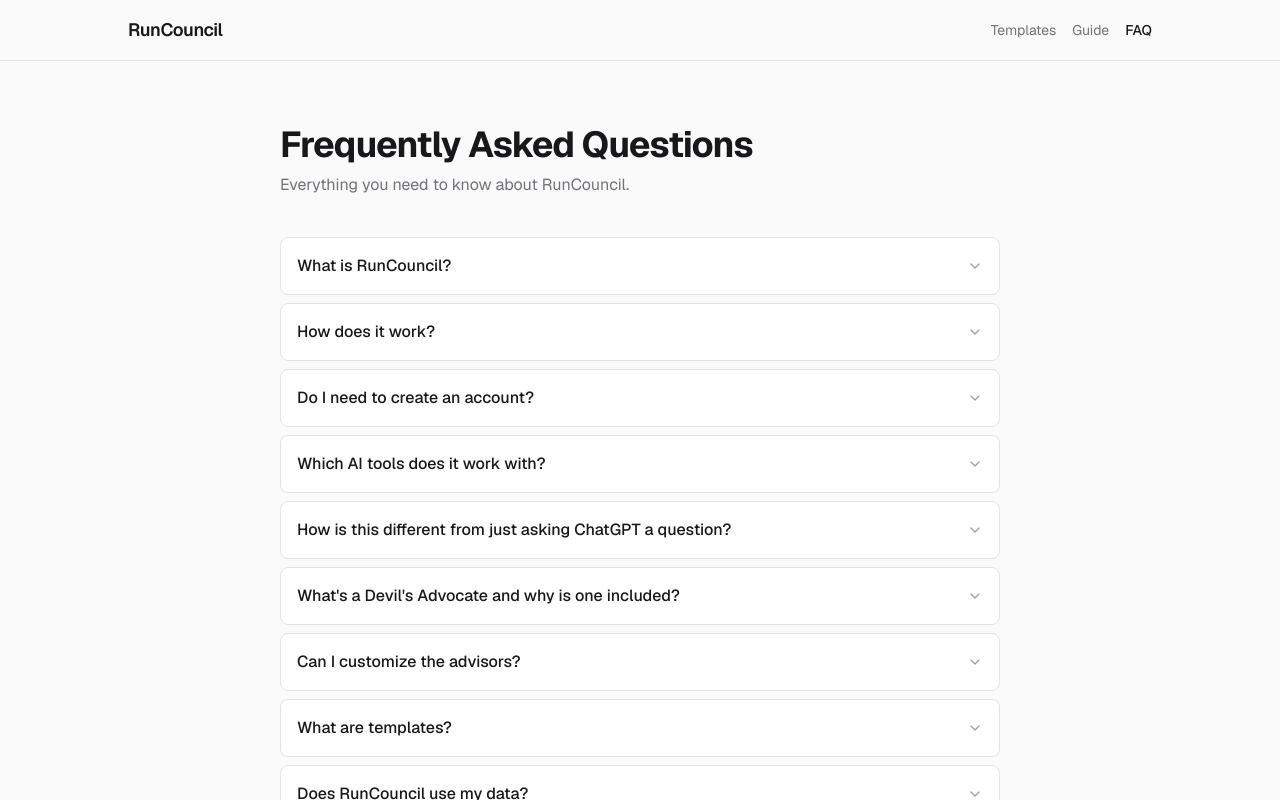
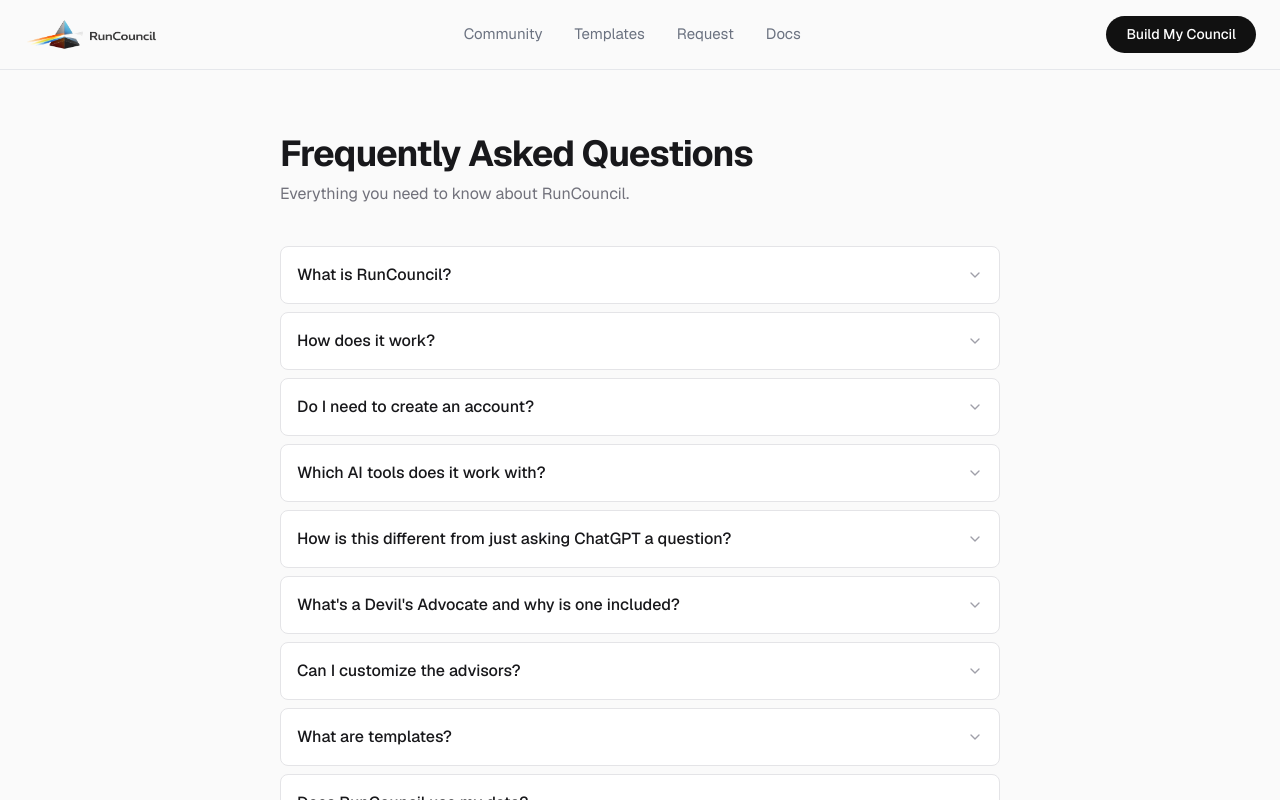
Before and after one commit to AgentPerrow/runcouncil, a Next.js app: page /faq in a window 1280 px wide. Shown: the top 800 px of the page. Built offline with nearby package versions, Linux system fonts and the light colour scheme.

Commit message:
hide: remove Request an Expert from nav

```diff
--- a/src/app/community/page.tsx
+++ b/src/app/community/page.tsx
@@ -2,6 +2,7 @@
 
 import { useState, useEffect, useCallback } from "react";
 import { PrismLogoFull } from "@/components/PrismLogo";
+import SiteNav from "@/components/SiteNav";
 
 interface CommunityMember {
   id: string;
@@ -147,38 +148,7 @@
 
   return (
     <main className="min-h-screen bg-[var(--background)]">
-      {/* Header */}
-      <header className="px-6 sm:px-12 py-5 border-b border-[var(--rc-border)]">
-        <div className="mx-auto flex max-w-7xl items-center justify-between">
-          <a href="/">
-            <PrismLogoFull height={36} />
-          </a>
-          <nav className="hidden sm:flex items-center gap-8">
-            <a href="/" className="text-[15px] text-[var(--rc-text-secondary)] hover:text-[var(--rc-text-primary)]">Home</a>
-            <a href="/community" className="text-[15px] font-medium text-amber-600">Community</a>
-            <a href="/templates" className="text-[15px] text-[var(--rc-text-secondary)] hover:text-[var(--rc-text-primary)]">Templates</a>
-            <a href="/request" className="text-[15px] text-[var(--rc-text-secondary)] hover:text-[var(--rc-text-primary)]">Request</a>
-          </nav>
-          <div className="flex items-center gap-3">
-            {session?.user ? (
-              <div className="flex items-center gap-2">
-                <span className="text-sm text-[var(--rc-text-secondary)]">{session.user.name}</span>
-                {session.user.image && <img src={session.user.image} alt="" className="h-7 w-7 rounded-full" />}
-                <button
-                  onClick={() => { window.location.href = "/api/auth/signout"; }}
-                  className="rounded-full border border-[var(--rc-border)] px-3 py-1 text-xs text-[var(--rc-text-muted)] hover:text-[var(--rc-text-primary)] hover:border-[var(--rc-text-muted)]"
-                >
-                  Sign out
-                </button>
-              </div>
-            ) : (
-              <button onClick={signIn} className="rounded-full bg-[#111] px-5 py-2 text-sm font-medium text-white hover:bg-[#222]">
-                Sign in
-              </button>
-            )}
-          </div>
-        </div>
-      </header>
+      <SiteNav activePage="community" />
 
       <div className="mx-auto max-w-5xl px-4 sm:px-6 py-10 sm:py-14">
         {/* Hero */}
--- a/src/app/faq/page.tsx
+++ b/src/app/faq/page.tsx
@@ -3,6 +3,7 @@
 import { useState } from "react";
 import Link from "next/link";
 import type { Metadata } from "next";
+import SiteNav from "@/components/SiteNav";
 
 interface FAQItem {
   question: string;
@@ -77,36 +78,7 @@
 
   return (
     <main className="min-h-screen bg-zinc-50 dark:bg-zinc-950">
-      <header className="border-b border-zinc-200 dark:border-zinc-800/50 px-6 py-4">
-        <div className="mx-auto flex max-w-5xl items-center justify-between">
-          <Link
-            href="/"
-            className="text-lg font-semibold tracking-tight text-zinc-900 dark:text-zinc-100"
-          >
-            RunCouncil
-          </Link>
-          <div className="flex items-center gap-4">
-            <Link
-              href="/templates"
-              className="text-sm text-zinc-500 hover:text-zinc-900 dark:hover:text-zinc-100"
-            >
-              Templates
-            </Link>
-            <Link
-              href="/guide"
-              className="text-sm text-zinc-500 hover:text-zinc-900 dark:hover:text-zinc-100"
-            >
-              Guide
-            </Link>
-            <Link
-              href="/faq"
-              className="text-sm font-medium text-zinc-900 dark:text-zinc-100"
-            >
-              FAQ
-            </Link>
-          </div>
-        </div>
-      </header>
+      <SiteNav activePage="faq" />
 
       <div className="mx-auto max-w-3xl px-4 sm:px-6 py-12 sm:py-16">
         <h1 className="mb-2 text-3xl font-bold tracking-tight text-zinc-900 dark:text-zinc-100 sm:text-4xl">
--- a/src/app/guide/page.tsx
+++ b/src/app/guide/page.tsx
@@ -1,21 +1,12 @@
 "use client";
 
-import Link from "next/link";
 import DemoSection from "@/components/DemoSection";
+import SiteNav from "@/components/SiteNav";
 
 export default function GuidePage() {
   return (
     <main className="min-h-screen bg-zinc-50 text-zinc-900 dark:bg-zinc-950 dark:text-zinc-100">
-      <header className="border-b border-zinc-200 px-6 py-4 dark:border-zinc-800/50">
-        <div className="mx-auto flex max-w-3xl items-center justify-between">
-          <Link href="/" className="text-lg font-semibold tracking-tight text-zinc-900 hover:text-black dark:text-zinc-100 dark:hover:text-white">
-            RunCouncil
-          </Link>
-          <Link href="/" className="rounded-lg bg-zinc-900 px-4 py-2 text-sm font-semibold text-white hover:bg-zinc-800 dark:bg-white dark:text-zinc-900 dark:hover:bg-zinc-200">
-            Build Your Council →
-          </Link>
-        </div>
-      </header>
+      <SiteNav activePage="guide" />
 
       <div className="mx-auto max-w-3xl px-6 py-12">
         <h1 className="mb-2 text-3xl font-bold tracking-tight sm:text-4xl">
--- a/src/app/layout.tsx
+++ b/src/app/layout.tsx
@@ -95,7 +95,7 @@
               <span>·</span>
               <a href="/community" className="text-zinc-500 dark:text-zinc-600 hover:text-zinc-700 dark:hover:text-zinc-400">Community</a>
               <span>·</span>
-              <a href="/request" className="text-zinc-500 dark:text-zinc-600 hover:text-zinc-700 dark:hover:text-zinc-400">Request an Expert</a>
+              {/* <a href="/request" className="text-zinc-500 dark:text-zinc-600 hover:text-zinc-700 dark:hover:text-zinc-400">Request an Expert</a> */}
               <span>·</span>
               <a href="https://x.com/perrow" target="_blank" rel="noopener noreferrer" className="text-zinc-500 dark:text-zinc-600 hover:text-zinc-700 dark:hover:text-zinc-400">𝕏</a>
             </div>
--- a/src/app/page.tsx
+++ b/src/app/page.tsx
@@ -306,7 +306,7 @@
             <a href="#how-it-works" onClick={() => setMobileMenuOpen(false)} className="text-[15px] text-[#4A4A5A] hover:text-[#111] py-1">How it Works</a>
             <a href="/templates" className="text-[15px] text-[#4A4A5A] hover:text-[#111] py-1">Use Cases</a>
             <a href="/community" className="text-[15px] font-medium text-[#F97316] hover:text-[#EA580C] py-1">🏪 Community Marketplace</a>
-            <a href="/request" className="text-[15px] text-[#4A4A5A] hover:text-[#111] py-1">Request an Expert</a>
+            {/* <a href="/request" className="text-[15px] text-[#4A4A5A] hover:text-[#111] py-1">Request an Expert</a> */}
             <a href="/guide" className="text-[15px] text-[#4A4A5A] hover:text-[#111] py-1">Docs</a>
           </nav>
         )}
--- a/src/app/request/page.tsx
+++ b/src/app/request/page.tsx
@@ -2,6 +2,7 @@
 
 import { useState, useEffect, useCallback } from "react";
 import { PrismLogoFull } from "@/components/PrismLogo";
+import SiteNav from "@/components/SiteNav";
 
 interface ExpertRequest {
   id: string;
@@ -132,20 +133,7 @@
 
   return (
     <div className="min-h-screen bg-[var(--background)]">
-      {/* Header */}
-      <header className="border-b border-[var(--rc-border)] px-6 py-4">
-        <div className="mx-auto flex max-w-4xl items-center justify-between">
-          <a href="/" className="flex items-center gap-3">
-            <PrismLogoFull height={28} />
-          </a>
-          <button
-            onClick={() => setShowForm(true)}
-            className="rounded-lg bg-gradient-to-r from-[var(--rc-gradient-start)] via-[var(--rc-gradient-mid)] to-[var(--rc-gradient-end)] px-4 py-2 text-sm font-medium text-white transition-opacity hover:opacity-90"
-          >
-            + Request an Expert
-          </button>
-        </div>
-      </header>
+      <SiteNav activePage="request" />
 
       <main className="mx-auto max-w-4xl px-6 py-12">
         {/* Hero */}
--- a/src/app/templates/page.tsx
+++ b/src/app/templates/page.tsx
@@ -3,6 +3,7 @@
 import { useState } from "react";
 import { templates, templateCategories, CouncilTemplate } from "@/data/templates";
 import Link from "next/link";
+import SiteNav from "@/components/SiteNav";
 
 export default function TemplatesPage() {
   const [activeCategory, setActiveCategory] = useState<string | null>(null);
@@ -19,24 +20,7 @@
 
   return (
     <main className="min-h-screen bg-zinc-50 dark:bg-zinc-950">
-      <header className="border-b border-zinc-200 dark:border-zinc-800/50 px-6 py-4">
-        <div className="mx-auto flex max-w-5xl items-center justify-between">
-          <Link href="/" className="text-lg font-semibold tracking-tight text-zinc-900 dark:text-zinc-100">
-            RunCouncil
-          </Link>
-          <div className="flex items-center gap-4">
-            <Link href="/templates" className="text-sm text-zinc-500 hover:text-zinc-900 dark:hover:text-zinc-100">
-              Templates
-            </Link>
-            <Link href="/guide" className="text-sm text-zinc-500 hover:text-zinc-900 dark:hover:text-zinc-100">
-              Guide
-            </Link>
-            <Link href="/faq" className="text-sm text-zinc-500 hover:text-zinc-900 dark:hover:text-zinc-100">
-              FAQ
-            </Link>
-          </div>
-        </div>
-      </header>
+      <SiteNav activePage="templates" />
 
       <div className="mx-auto max-w-5xl px-4 sm:px-6 py-8">
         <div className="mb-8 text-center">
--- /dev/null
+++ b/src/components/SiteNav.tsx
@@ -0,0 +1,93 @@
+"use client";
+
+import { useState } from "react";
+import { PrismLogoFull } from "./PrismLogo";
+
+interface SiteNavProps {
+  activePage?: "home" | "community" | "templates" | "request" | "guide" | "faq";
+}
+
+export default function SiteNav({ activePage }: SiteNavProps) {
+  const [menuOpen, setMenuOpen] = useState(false);
+
+  const links = [
+    { href: "/community", label: "Community", id: "community" as const },
+    { href: "/templates", label: "Templates", id: "templates" as const },
+    { href: "/request", label: "Request", id: "request" as const },
+    { href: "/guide", label: "Docs", id: "guide" as const },
+  ];
+
+  return (
+    <header className="border-b border-[var(--rc-border)] px-6 py-4">
+      <div className="mx-auto flex max-w-7xl items-center justify-between">
+        {/* Logo */}
+        <a href="/">
+          <PrismLogoFull height={32} />
+        </a>
+
+        {/* Desktop nav */}
+        <nav className="hidden md:flex items-center gap-8">
+          {links.map((link) => (
+            <a
+              key={link.id}
+              href={link.href}
+              className={`text-[15px] transition-colors ${
+                activePage === link.id
+                  ? "font-medium text-[var(--rc-text-primary)]"
+                  : "text-[var(--rc-text-secondary)] hover:text-[var(--rc-text-primary)]"
+              }`}
+            >
+              {link.label}
+            </a>
+          ))}
+        </nav>
+
+        {/* Right side — desktop CTA + mobile hamburger */}
+        <div className="flex items-center gap-3">
+          <a
+            href="/"
+            className="hidden md:block rounded-full bg-[#111111] px-5 py-2 text-[14px] font-medium text-white hover:bg-[#222] transition-colors"
+          >
+            Build My Council
+          </a>
+
+          {/* Mobile hamburger */}
+          <button
+            onClick={() => setMenuOpen((v) => !v)}
+            className="md:hidden flex flex-col items-center justify-center gap-1.5 p-2"
+            aria-label="Menu"
+          >
+            <span className={`block h-0.5 w-5 bg-[var(--rc-text-primary)] transition-transform ${menuOpen ? "translate-y-[4px] rotate-45" : ""}`} />
+            <span className={`block h-0.5 w-5 bg-[var(--rc-text-primary)] transition-opacity ${menuOpen ? "opacity-0" : ""}`} />
+            <span className={`block h-0.5 w-5 bg-[var(--rc-text-primary)] transition-transform ${menuOpen ? "-translate-y-[4px] -rotate-45" : ""}`} />
+          </button>
+        </div>
+      </div>
+
+      {/* Mobile dropdown */}
+      {menuOpen && (
+        <nav className="md:hidden border-t border-[var(--rc-border)] mt-4 pt-4 pb-2 flex flex-col gap-3">
+          {links.map((link) => (
+            <a
+              key={link.id}
+              href={link.href}
+              className={`text-[15px] py-1 ${
+                activePage === link.id
+                  ? "font-medium text-[var(--rc-text-primary)]"
+                  : "text-[var(--rc-text-secondary)] hover:text-[var(--rc-text-primary)]"
+              }`}
+            >
+              {link.label}
+            </a>
+          ))}
+          <a
+            href="/"
+            className="mt-2 rounded-full bg-[#111111] px-5 py-2.5 text-center text-[14px] font-medium text-white hover:bg-[#222]"
+          >
+            Build My Council
+          </a>
+        </nav>
+      )}
+    </header>
+  );
+}
```
